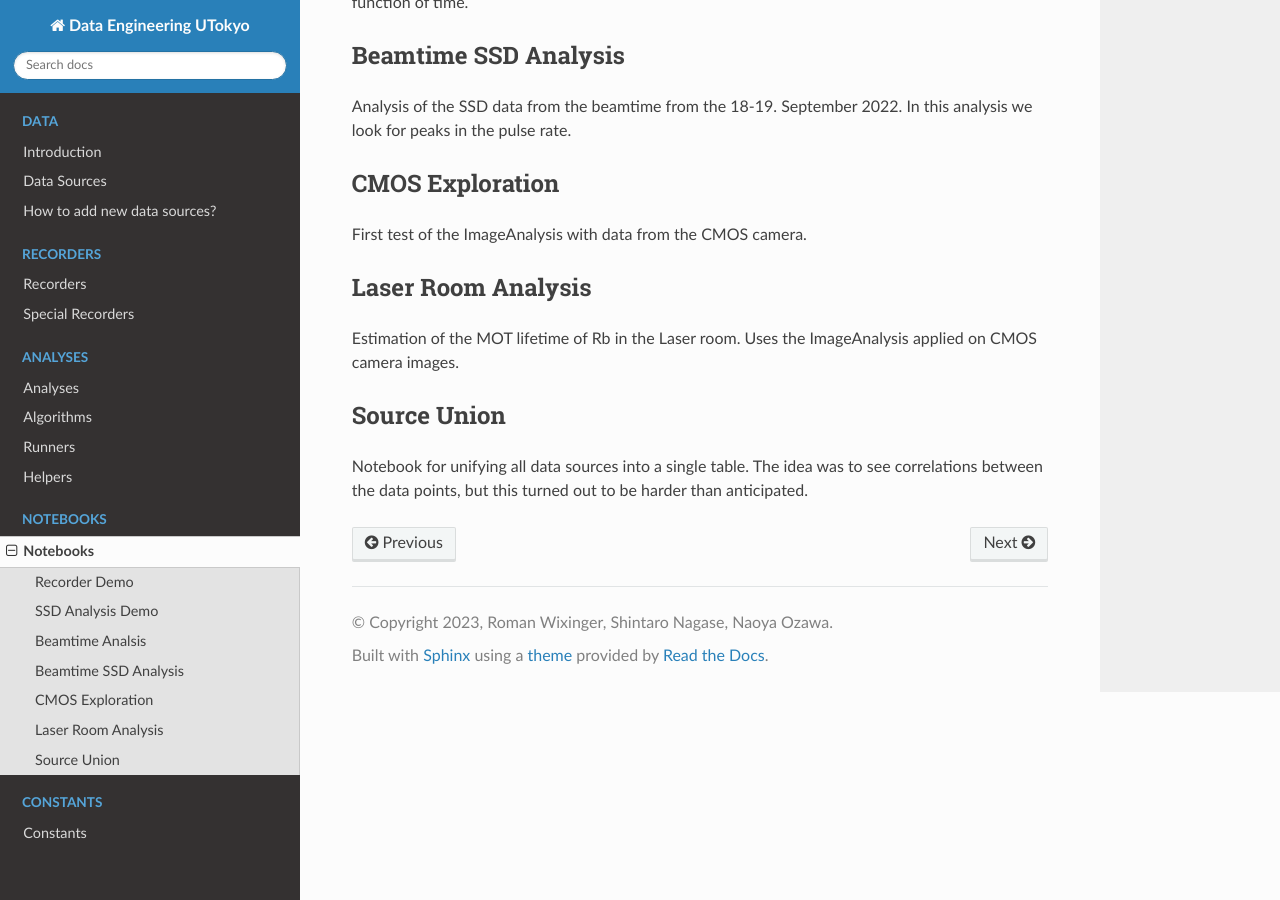
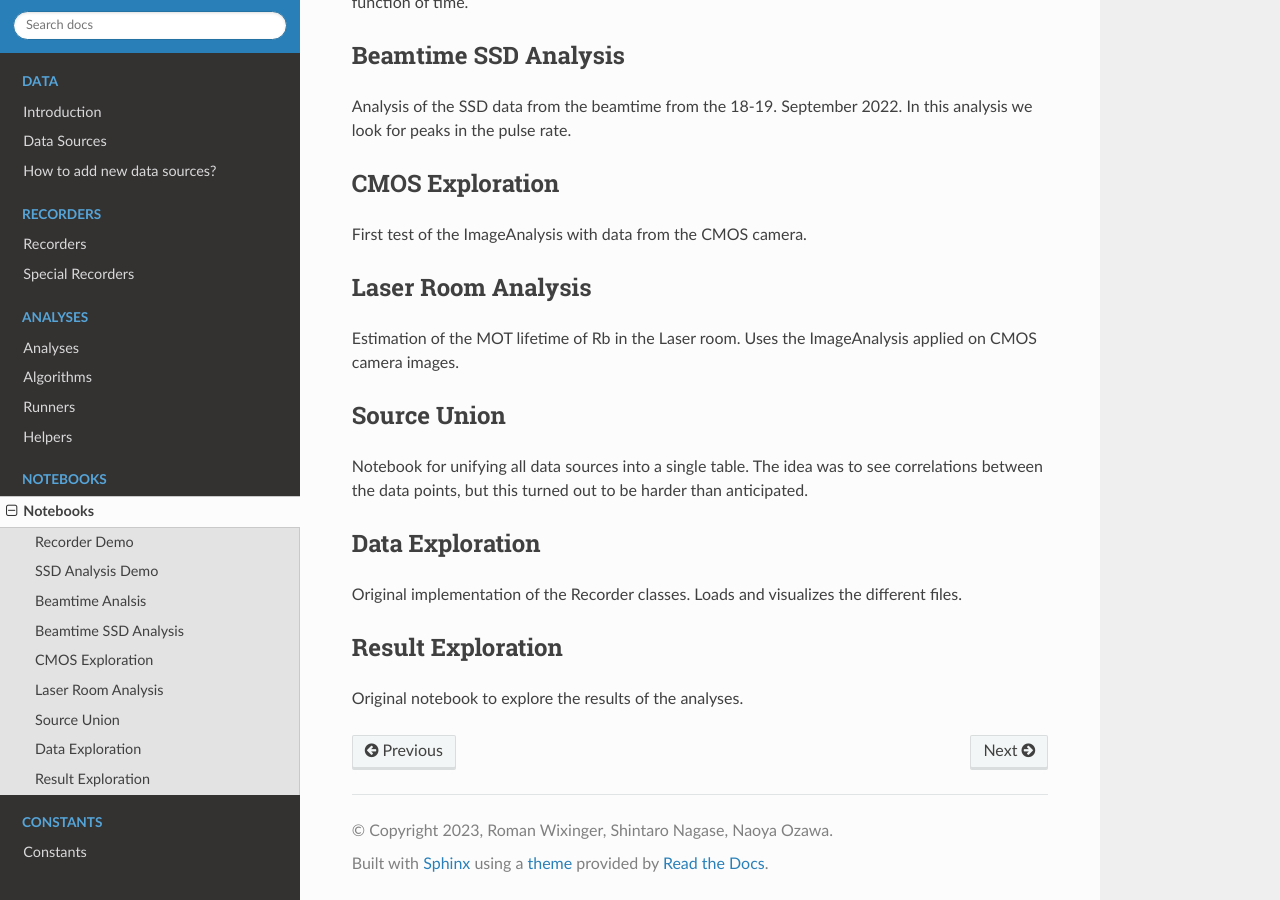
Before and after one commit to romanwixinger/data-engineering-utokyo, a Sphinx documentation site: the page built from docs/source/notebooks.rst, in a window 1280 px wide and 900 px high, scrolled down 553 px. Built offline with Sphinx 7.4.7 and the Read the Docs theme 2.0.0, drawn with Linux system fonts in a browser that asks for light colours.

```diff
--- a/docs/source/notebooks.rst
+++ b/docs/source/notebooks.rst
@@ -50,3 +50,16 @@
 Notebook for unifying all data sources into a single table. The idea was to
 see correlations between the data points, but this turned out to be harder than
 anticipated.
+
+
+Data Exploration
+----------------
+
+Original implementation of the Recorder classes. Loads and visualizes the different
+files.
+
+
+Result Exploration
+----------------
+
+Original notebook to explore the results of the analyses.
```
